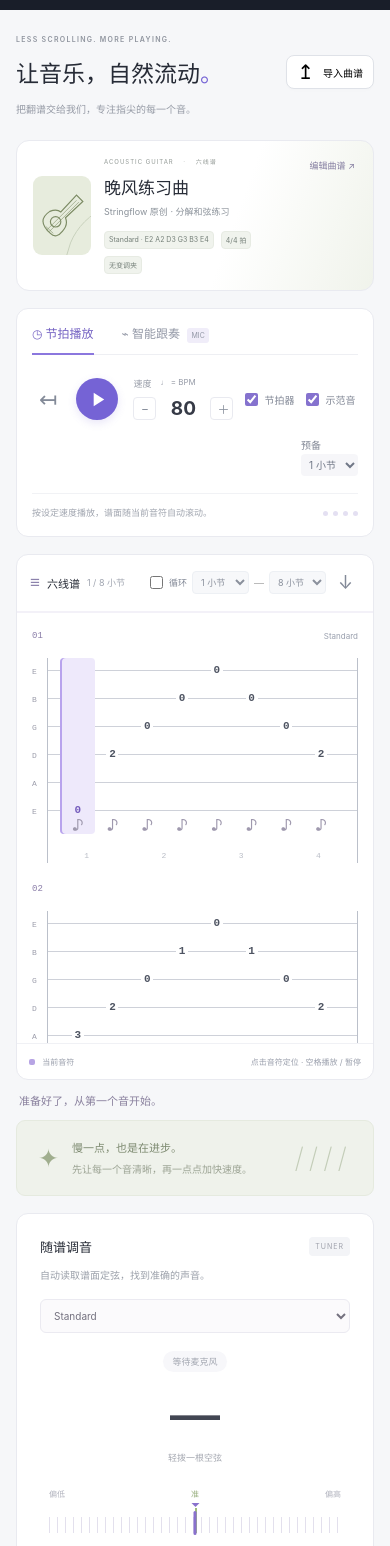
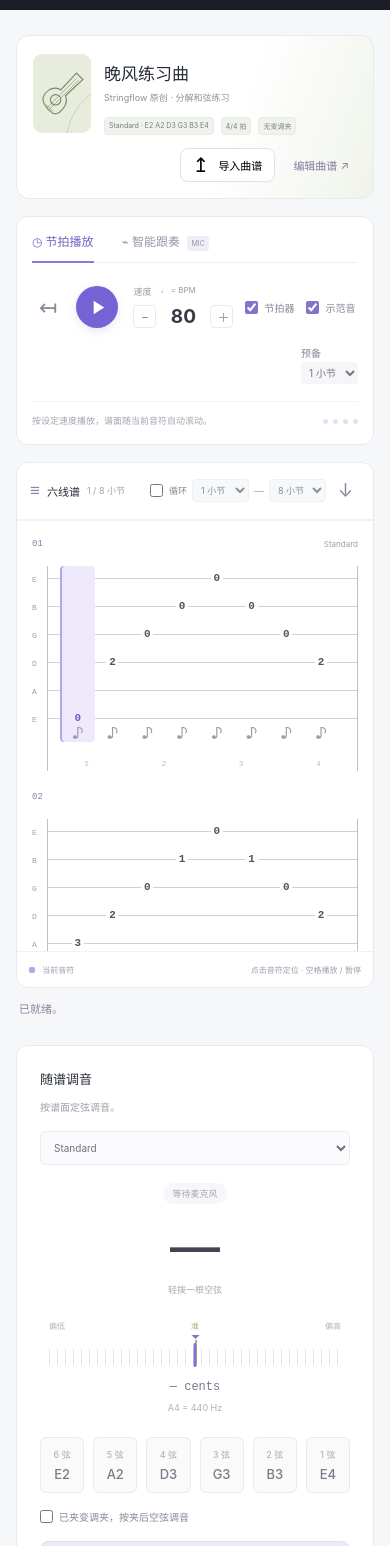
Before and after one commit to Steaunk/stringflow, a website built with Vite: page index.html in a window 390 px wide. Shown: the part 54-1600 px from the top of the page. Built offline with nearby package versions, Linux system fonts and the light colour scheme.

Commit message:
Remove promotional copy and simplify the practice layout

```diff
--- a/src/main.ts
+++ b/src/main.ts
@@ -69,17 +69,17 @@ const iconPlay =
 const iconPause =
   '<svg viewBox="0 0 24 24" fill="currentColor"><path d="M6 5h4v14H6zm8 0h4v14h-4z"/></svg>';
 $("#app").innerHTML = `
-<aside class="sidebar"><a class="brand" href="${import.meta.env.BASE_URL}" aria-label="Stringflow 首页"><span class="brand-icon">≋</span>stringflow<span class="brand-dot">.</span></a><div class="sidebar-label">YOUR PRACTICE SPACE</div><div class="nav-active"><span>♫</span> 六线谱练习室 <span class="nav-pill">BETA</span></div><div class="sidebar-label library-label">我的曲谱</div><div id="library"></div><button id="sidebar-import" class="sidebar-import">＋ 导入自己的曲谱</button><div class="sidebar-footer"><div class="live-dot"></div><div>每天一点，弹得更好<small>让练习，顺着你的节奏。</small></div></div></aside>
-<main><header class="topbar"><span>工作空间 <span class="slash">/</span> <b>练习室</b></span><div class="top-right"><span class="local-dot"></span> 本地音频处理 <span class="avatar">S</span></div></header>
-<div class="content"><section class="page-heading"><div><div class="eyebrow">LESS SCROLLING. MORE PLAYING.</div><h1>让音乐，自然流动<span>。</span></h1><p>把翻谱交给我们，专注指尖的每一个音。</p></div><button id="import-button" class="button secondary"><span>↥</span> 导入曲谱</button></section>
-<section class="song-card"><div class="song-art"><svg viewBox="0 0 100 100" aria-hidden="true"><path d="M30 80Q5 58 29 42q12-5 19 1l27-29 11 11-30 28q5 12-5 23-11 14-21 4Z" fill="none" stroke="currentColor" stroke-width="2"/><circle cx="39" cy="60" r="9" fill="none" stroke="currentColor" stroke-width="2"/><path d="m24 74 51-51m-47 54 51-51M22 68l13 12" stroke="currentColor"/></svg></div><div class="song-info"><div class="song-eyebrow">ACOUSTIC GUITAR <span>·</span> 六线谱</div><h2 id="song-title"></h2><p id="song-artist"></p><div class="tags"><span id="tuning-tag"></span><span id="time-tag"></span><span id="capo-tag"></span></div></div><button id="edit-button" class="text-button">编辑曲谱 ↗</button></section>
+<aside class="sidebar"><a class="brand" href="${import.meta.env.BASE_URL}" aria-label="Stringflow 首页"><span class="brand-icon">≋</span>stringflow<span class="brand-dot">.</span></a><div class="nav-active"><span>♫</span> 六线谱练习室</div><div class="sidebar-label library-label">我的曲谱</div><div id="library"></div><button id="sidebar-import" class="sidebar-import">＋ 导入自己的曲谱</button></aside>
+<main><header class="topbar"><span>六线谱练习室</span><div class="top-right"><span class="local-dot"></span> 本地音频处理 <span class="avatar">S</span></div></header>
+<div class="content">
+<section class="song-card"><div class="song-art"><svg viewBox="0 0 100 100" aria-hidden="true"><path d="M30 80Q5 58 29 42q12-5 19 1l27-29 11 11-30 28q5 12-5 23-11 14-21 4Z" fill="none" stroke="currentColor" stroke-width="2"/><circle cx="39" cy="60" r="9" fill="none" stroke="currentColor" stroke-width="2"/><path d="m24 74 51-51m-47 54 51-51M22 68l13 12" stroke="currentColor"/></svg></div><div class="song-info"><h1 id="song-title"></h1><p id="song-artist"></p><div class="tags"><span id="tuning-tag"></span><span id="time-tag"></span><span id="capo-tag"></span></div></div><div class="song-actions"><button id="import-button" class="button secondary"><span>↥</span> 导入曲谱</button><button id="edit-button" class="text-button">编辑曲谱 ↗</button></div></section>
 <p id="notation-note" class="notation-note" hidden></p>
 <div class="workspace"><div class="practice-column"><section class="transport card"><div class="mode-tabs" role="group" aria-label="播放模式"><button id="tempo-mode" class="selected">◷ 节拍播放</button><button id="follow-mode">⌁ 智能跟奏 <span>MIC</span></button></div><div class="transport-controls"><button id="rewind" class="icon-button" aria-label="回到开头">↤</button><button id="play" class="play-button" aria-label="播放">${iconPlay}</button><div class="tempo-control"><label for="bpm">速度 <span>♩ = BPM</span></label><div><button id="slower" aria-label="减慢速度">−</button><input id="bpm" type="number" min="30" max="240" aria-label="每分钟四分音符数"/><button id="faster" aria-label="加快速度">＋</button></div></div><div class="transport-divider"></div><label class="check-control"><input id="metronome" type="checkbox" checked/>节拍器</label><label class="check-control"><input id="sound" type="checkbox" checked/>示范音</label><label class="count-control">预备<select id="count-in" aria-label="预备小节"><option value="1">1 小节</option><option value="0">无</option><option value="2">2 小节</option></select></label></div><div class="transport-bottom"><span id="mode-help">按设定速度播放，谱面随当前音符自动滚动。</span><span id="beat-dots"></span></div></section>
 <section class="score-card card"><div class="score-toolbar"><div><span class="section-icon">≡</span><b>六线谱</b><span id="bar-position" class="muted"></span></div><div class="score-actions"><label class="check-control"><input id="loop" type="checkbox"/>循环</label><select id="loop-start" aria-label="循环起始小节"></select><span>—</span><select id="loop-end" aria-label="循环结束小节"></select><button id="export" class="icon-button" aria-label="导出 JSON 曲谱">↓</button></div></div><div class="progress-track"><div id="progress"></div></div><div id="score" class="score-scroll" tabindex="0" aria-label="六线谱，点击音符跳转"></div><div class="score-footer"><span><i class="legend-dot"></i> 当前音符</span><span>点击音符定位 · 空格播放 / 暂停</span></div></section>
-<div id="status" class="status" role="status" aria-live="polite">准备好了，从第一个音开始。</div><div class="practice-note"><span>✦</span><div><b>慢一点，也是在进步。</b><p>先让每一个音清晰，再一点点加快速度。</p></div><span class="note-lines">////</span></div></div>
-<aside class="right-column"><section class="tuner-card card"><div class="panel-heading"><h3>随谱调音</h3><span class="small-tag">TUNER</span></div><p class="panel-description">自动读取谱面定弦，找到准确的声音。</p><select id="tuning-preset" aria-label="调弦方案"></select><div class="tuner-display"><span id="tuner-state" class="tuner-state">等待麦克风</span><div id="detected-note" class="detected-note">—<small>轻拨一根空弦</small></div><div class="tuner-scale"><span>偏低</span><span>准</span><span>偏高</span><div class="scale-lines"></div><div id="needle" class="needle"></div></div><div id="cents" class="cents">— cents</div><div id="frequency" class="frequency">A4 = 440 Hz</div></div><div id="strings" class="strings"></div><label class="check-control capo-check"><input id="tune-capo" type="checkbox"/>已夹变调夹，按夹后空弦调音</label><button id="mic-button" class="button mic-button">◉ 开启麦克风</button><button id="reference" class="text-button reference">♪ 播放选中弦的参考音</button><p id="tuner-hint" class="fineprint"></p></section>
-<section class="follow-card"><div class="follow-icon">⌁</div><h3>谱子，跟着你走。</h3><p>选择「智能跟奏」，麦克风听到目标音后，自动走向下一个音。</p><div id="target-note" class="target-note"></div><p class="fineprint">首版支持单音与分解和弦。连续同音请重新拨弦；整和弦请使用节拍播放。</p></section></aside></div><footer class="page-footer"><span>STRINGFLOW / 练习的每一分钟，都算数。</span><span>音频仅在设备上分析，不上传录音。</span></footer></div></main>
-<dialog id="editor"><form method="dialog"><div class="dialog-heading"><div><div class="eyebrow">YOUR MUSIC, YOUR PACE</div><h2>把你的谱子带进来</h2></div><button class="icon-button" aria-label="关闭编辑器">×</button></div></form><p>支持 JSON 曲谱与等时值文本六线谱；图片、PDF 和 Guitar Pro 尚未支持。</p><div class="editor-actions"><label class="button secondary file-button">选择文件<input id="file" type="file" accept=".json,.txt,.tab"/></label><button id="ascii-example" class="text-button">文本谱示例</button><button id="json-current" class="text-button">当前谱 JSON</button></div><textarea id="score-input" spellcheck="false" aria-label="曲谱内容"></textarea><p class="fineprint">文本谱：1 弦到 6 弦排列，品数按列对齐；@step 以四分音符为单位。@tuning 从低音 6 弦到高音 1 弦。变调夹用 @capo 指定。</p><p id="editor-error" class="error" role="alert"></p><div class="dialog-footer"><span>只保存于当前浏览器</span><button id="apply-score" class="button primary">载入曲谱 →</button></div></dialog>`;
+<div id="status" class="status" role="status" aria-live="polite">已就绪。</div></div>
+<aside class="right-column"><section class="tuner-card card"><div class="panel-heading"><h3>随谱调音</h3></div><p class="panel-description">按谱面定弦调音。</p><select id="tuning-preset" aria-label="调弦方案"></select><div class="tuner-display"><span id="tuner-state" class="tuner-state">等待麦克风</span><div id="detected-note" class="detected-note">—<small>轻拨一根空弦</small></div><div class="tuner-scale"><span>偏低</span><span>准</span><span>偏高</span><div class="scale-lines"></div><div id="needle" class="needle"></div></div><div id="cents" class="cents">— cents</div><div id="frequency" class="frequency">A4 = 440 Hz</div></div><div id="strings" class="strings"></div><label class="check-control capo-check"><input id="tune-capo" type="checkbox"/>已夹变调夹，按夹后空弦调音</label><button id="mic-button" class="button mic-button">◉ 开启麦克风</button><button id="reference" class="text-button reference">♪ 播放选中弦的参考音</button><p id="tuner-hint" class="fineprint"></p></section>
+<section class="follow-card"><h3>跟奏提示</h3><p>匹配目标音后自动推进。</p><div id="target-note" class="target-note"></div><p class="fineprint">首版支持单音与分解和弦。连续同音请重新拨弦；整和弦请使用节拍播放。</p></section></aside></div><footer class="page-footer"><span>音频仅在设备上分析，不上传录音。</span></footer></div></main>
+<dialog id="editor"><form method="dialog"><div class="dialog-heading"><div><h2>导入 / 编辑曲谱</h2></div><button class="icon-button" aria-label="关闭编辑器">×</button></div></form><p>支持 JSON 曲谱与等时值文本六线谱；图片、PDF 和 Guitar Pro 尚未支持。</p><div class="editor-actions"><label class="button secondary file-button">选择文件<input id="file" type="file" accept=".json,.txt,.tab"/></label><button id="ascii-example" class="text-button">文本谱示例</button><button id="json-current" class="text-button">当前谱 JSON</button></div><textarea id="score-input" spellcheck="false" aria-label="曲谱内容"></textarea><p class="fineprint">文本谱：1 弦到 6 弦排列，品数按列对齐；@step 以四分音符为单位。@tuning 从低音 6 弦到高音 1 弦。变调夹用 @capo 指定。</p><p id="editor-error" class="error" role="alert"></p><div class="dialog-footer"><span>只保存于当前浏览器</span><button id="apply-score" class="button primary">载入曲谱 →</button></div></dialog>`;
 
 function status(message: string, error = false) {
   $("#status").textContent = message;
@@ -357,7 +357,7 @@ async function startMic(purpose: "tuner" | "follow") {
 function finish() {
   pause();
   $("#progress").style.width = "100%";
-  status("这一遍完成了。做得不错，再练一遍吧。");
+  status("这一遍完成了。");
   completed = true;
 }
 function advanceFollow() {
--- a/src/style.css
+++ b/src/style.css
@@ -101,6 +101,7 @@ a {
   margin: 48px 11px 18px;
 }
 .nav-active {
+  margin-top: 32px;
   background: #2b3340;
   padding: 14px 13px;
   border-radius: 9px;
@@ -113,15 +114,6 @@ a {
 .nav-active > span:first-child {
   color: var(--lime);
   font-size: 19px;
-}
-.nav-pill {
-  font-size: 8px;
-  padding: 3px 5px;
-  background: #424f45;
-  color: #cdf9a5;
-  border-radius: 4px;
-  margin-left: auto;
-  letter-spacing: 0.8px;
 }
 .library-label {
   margin-top: 40px;
@@ -179,22 +171,6 @@ a {
   padding: 12px;
   font-size: 12px;
 }
-.sidebar-footer {
-  margin-top: auto;
-  display: flex;
-  gap: 10px;
-  padding: 22px 2px 0;
-  border-top: 1px solid #303642;
-  font-size: 11px;
-  color: #c3c9d3;
-}
-.sidebar-footer small {
-  display: block;
-  color: #747f90;
-  font-size: 10px;
-  margin-top: 8px;
-}
-.live-dot,
 .local-dot {
   width: 6px;
   height: 6px;
@@ -203,9 +179,6 @@ a {
   display: inline-block;
   margin-top: 4px;
 }
-.sidebar-footer .live-dot {
-  box-shadow: 0 0 0 4px #2d3b2e;
-}
 main {
   margin-left: 242px;
 }
@@ -223,10 +196,6 @@ main {
 .topbar b {
   font-weight: 500;
   color: #535965;
-}
-.slash {
-  margin: 0 15px;
-  color: #c6c9d1;
 }
 .top-right {
   display: flex;
@@ -255,34 +224,15 @@ main {
   margin: auto;
   padding: 37px 42px 24px;
 }
-.page-heading {
-  display: flex;
-  justify-content: space-between;
-  align-items: center;
-  margin-bottom: 28px;
-}
-.eyebrow {
-  font-size: 9px;
-  color: #8f949e;
-  letter-spacing: 2px;
-  font-weight: 600;
-}
 h1 {
   font-weight: 600;
   font-size: 29px;
   letter-spacing: 1px;
   margin: 13px 0 11px;
 }
-h1 span {
-  color: var(--purple);
-}
 p {
   line-height: 1.8;
   margin: 0;
-}
-.page-heading p {
-  font-size: 12px;
-  color: #959aa5;
 }
 .button {
   display: inline-flex;
@@ -339,15 +289,7 @@ p {
   width: 80px;
   position: relative;
 }
-.song-eyebrow {
-  font-size: 8px;
-  letter-spacing: 1.7px;
-  color: #929995;
-}
-.song-eyebrow span {
-  margin: 0 7px;
-}
-.song-info h2 {
+.song-info h1 {
   font-size: 23px;
   font-weight: 600;
   margin: 8px 0 5px;
@@ -376,11 +318,6 @@ p {
   color: #837c9f;
   font-size: 11px;
   padding: 8px;
-}
-.song-card > .text-button {
-  margin-left: auto;
-  align-self: flex-start;
-  white-space: nowrap;
 }
 .workspace {
   display: grid;
@@ -773,36 +710,6 @@ p {
 .error {
   color: #b35456;
 }
-.practice-note {
-  display: flex;
-  align-items: center;
-  gap: 13px;
-  background: #eff2eb;
-  border: 1px solid #e5eadf;
-  padding: 17px 21px;
-  border-radius: 9px;
-  color: #7d8a70;
-}
-.practice-note > span:first-child {
-  font-size: 25px;
-  color: #a0ae8e;
-}
-.practice-note b {
-  font-size: 11px;
-  font-weight: 500;
-}
-.practice-note p {
-  font-size: 10px;
-  color: #9ba393;
-  margin-top: 5px;
-}
-.note-lines {
-  margin-left: auto;
-  font-size: 28px;
-  font-weight: 200;
-  letter-spacing: 5px;
-  color: #c3cdb8;
-}
 .right-column {
   display: flex;
   flex-direction: column;
@@ -820,14 +727,6 @@ p {
   font-size: 13px;
   font-weight: 600;
   margin: 0;
-}
-.small-tag {
-  font-size: 7px;
-  color: #a0a3ad;
-  background: #f3f4f7;
-  letter-spacing: 1px;
-  border-radius: 4px;
-  padding: 5px 6px;
 }
 .panel-description {
   font-size: 10px;
@@ -1004,11 +903,6 @@ p {
   border-radius: 11px;
   padding: 20px 21px;
 }
-.follow-icon {
-  font-size: 28px;
-  color: #ab98cf;
-  line-height: 1.1;
-}
 .follow-card h3 {
   font-size: 13px;
   font-weight: 500;
@@ -1202,7 +1096,6 @@ dialog .fineprint {
   .brand-dot,
   .sidebar-label,
   .nav-active,
-  .sidebar-footer,
   .sidebar-import,
   .library-item > span:not(:first-child) {
     display: none;
@@ -1235,11 +1128,8 @@ dialog .fineprint {
   .score-scroll {
     height: 489px;
   }
-  .song-info h2 {
+  .song-info h1 {
     font-size: 20px;
-  }
-  .page-heading h1 {
-    font-size: 25px;
   }
   .transport-controls {
     gap: 14px;
@@ -1299,29 +1189,6 @@ dialog .fineprint {
   .content {
     padding: 25px 16px;
   }
-  .page-heading {
-    align-items: flex-start;
-    gap: 10px;
-    margin-bottom: 22px;
-  }
-  .eyebrow {
-    font-size: 7px;
-    letter-spacing: 1.3px;
-  }
-  .page-heading h1 {
-    font-size: 23px;
-    letter-spacing: 0;
-    margin-top: 11px;
-  }
-  .page-heading p {
-    font-size: 10px;
-  }
-  .page-heading .button {
-    font-size: 10px;
-    padding: 8px 10px;
-    margin-top: 20px;
-    white-space: nowrap;
-  }
   .song-card {
     padding: 16px;
     gap: 13px;
@@ -1334,12 +1201,8 @@ dialog .fineprint {
   .song-art svg {
     width: 58px;
   }
-  .song-info h2 {
+  .song-info h1 {
     font-size: 19px;
-  }
-  .song-eyebrow {
-    font-size: 6px;
-    letter-spacing: 1px;
   }
   .song-info p {
     font-size: 9px;
@@ -1347,10 +1210,6 @@ dialog .fineprint {
   .tags span {
     font-size: 7px;
     padding: 3px 4px;
-  }
-  .song-card > .text-button {
-    font-size: 9px;
-    padding: 2px;
   }
   .workspace {
     grid-template-columns: 1fr;
@@ -1542,20 +1401,15 @@ dialog .fineprint {
 .song-info {
   min-width: 0;
 }
-.song-info h2 {
+.song-info h1 {
   overflow-wrap: anywhere;
 }
 @media (max-width: 680px) {
-  .song-info h2 {
+  .song-info h1 {
     font-size: 17px;
   }
   .notation-note {
     font-size: 10px;
-  }
-  .song-card > .text-button {
-    max-width: 55px;
-    white-space: normal;
-    flex-shrink: 0;
   }
   .detailed-score .fret {
     font-size: 10px;
@@ -1580,3 +1434,40 @@ dialog .fineprint {
     white-space: nowrap;
   }
 }
+
+.song-actions {
+  margin-left: auto;
+  display: flex;
+  align-items: center;
+  gap: 12px;
+  flex-shrink: 0;
+}
+.song-info h1 {
+  letter-spacing: 0;
+}
+@media (max-width: 1100px) {
+  .song-actions {
+    flex-direction: column;
+    align-items: flex-end;
+    gap: 4px;
+  }
+}
+@media (max-width: 680px) {
+  .song-card {
+    flex-wrap: wrap;
+  }
+  .song-info {
+    flex: 1;
+  }
+  .song-actions {
+    width: 100%;
+    flex-direction: row;
+    justify-content: flex-end;
+    align-items: center;
+    gap: 10px;
+  }
+  .song-actions .button {
+    padding: 8px 12px;
+    font-size: 11px;
+  }
+}
```
Also changed, not shown: docs/desktop.png.
